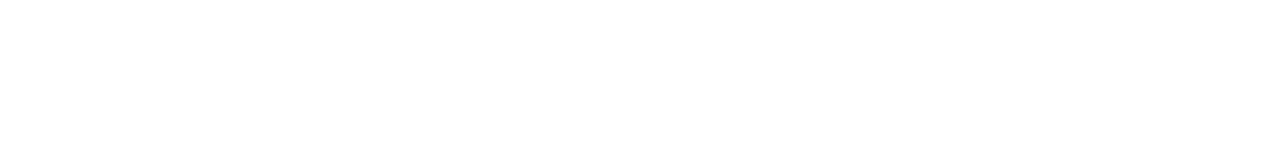
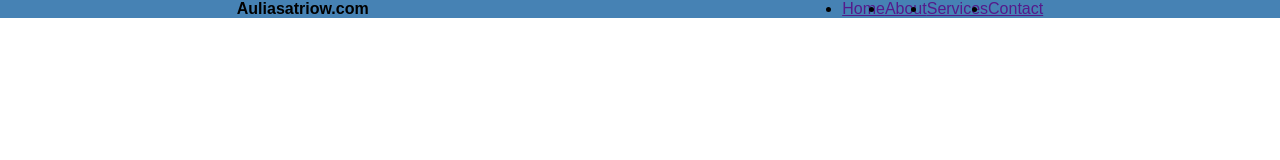
Before and after one commit to coderaulia/hamburger-nav, a plain HTML site: page index.html in a window 1280 px wide. Drawn offline with Linux system fonts and the light colour scheme.

Commit message:
creating css file and styling with flex

```diff
--- a/index.html
+++ b/index.html
@@ -6,10 +6,22 @@
     <meta http-equiv="X-UA-Compatible" content="IE=edge">
     <meta name="viewport" content="width=device-width, initial-scale=1.0">
     <title>Navbar</title>
+    <link rel="stylesheet" href="style.css">
   </head>
 
   <body>
+    <nav>
+      <div class="logo">
+        <h4>Auliasatriow.com</h4>
+      </div>
 
+      <ul>
+        <li><a href="">Home</a></li>
+        <li><a href="">About</a></li>
+        <li><a href="">Services</a></li>
+        <li><a href="">Contact</a></li>
+      </ul>
+    </nav>
   </body>
 
 </html>
--- /dev/null
+++ b/style.css
@@ -0,0 +1,18 @@
+* {
+  margin: 0;
+  padding: 0;
+}
+
+body {
+  font-family: "Poppins", sans-serif;
+}
+
+nav {
+  display: flex;
+  background-color: steelblue;
+  justify-content: space-around;
+}
+
+nav ul {
+  display: flex;
+}
```
